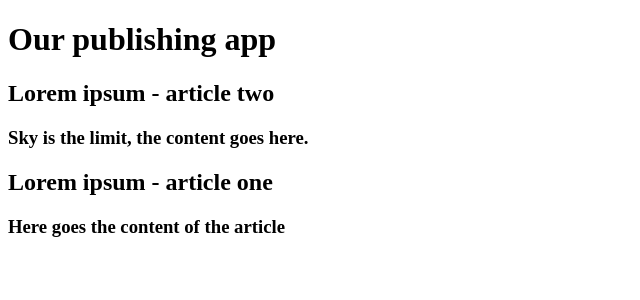
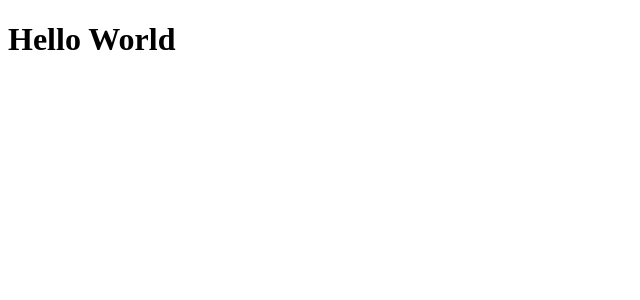
Before and after one commit to ReactPoland/falcorjs-tutorial, a React app: page / in a window 1280 px wide. Shown: the top 300 px of the page, without its empty margins (0-640 px from the left). Built offline with nearby package versions, Linux system fonts and the light colour scheme; the HTML template or start-up script is replaced by a standard one.

Commit message:
redux example stil doesnt work,  (webpack doesnt show root component content?)

```diff
--- a/package.json
+++ b/package.json
@@ -2,7 +2,7 @@
   "name": "falcorjs-tutorial",
   "version": "1.0.0",
   "description": "",
-  "main": "data.js",
+  "main": "initData.js",
   "scripts": {
     "dev": "webpack-dev-server"
   },
--- a/src/App.js
+++ b/src/App.js
@@ -4,12 +4,12 @@ import { Provider } from 'react-redux'
 import { createStore } from 'redux'
 import article from './reducers/article'
 import PublishingApp from './layouts/PublishingApp'
+import TempApp from './layouts/TempApp'
 
-let store = createStore(article)
+let store = createStore(article);
+
 
 render(
-    <Provider store={store}>
-        <PublishingApp />
-    </Provider>,
+    <TempApp />,
     document.getElementById('publishingAppRoot')
 );
--- /dev/null
+++ b/src/layouts/TempApp.js
@@ -0,0 +1,15 @@
+import React from 'react'
+
+
+
+class TempApp extends React.Component {
+	render() {
+		return (
+				<div>
+					<h1>Hello World</h1>
+				</div>
+			)
+	}
+}
+
+export default TempApp;
--- a/src/reducers/article.js
+++ b/src/reducers/article.js
@@ -18,4 +18,4 @@ const article = (state = articleMock, action) => {
 	}
 }
 
-export default article
+export default article;
```
Also changed, not shown: initData.js (renamed from data.js).
